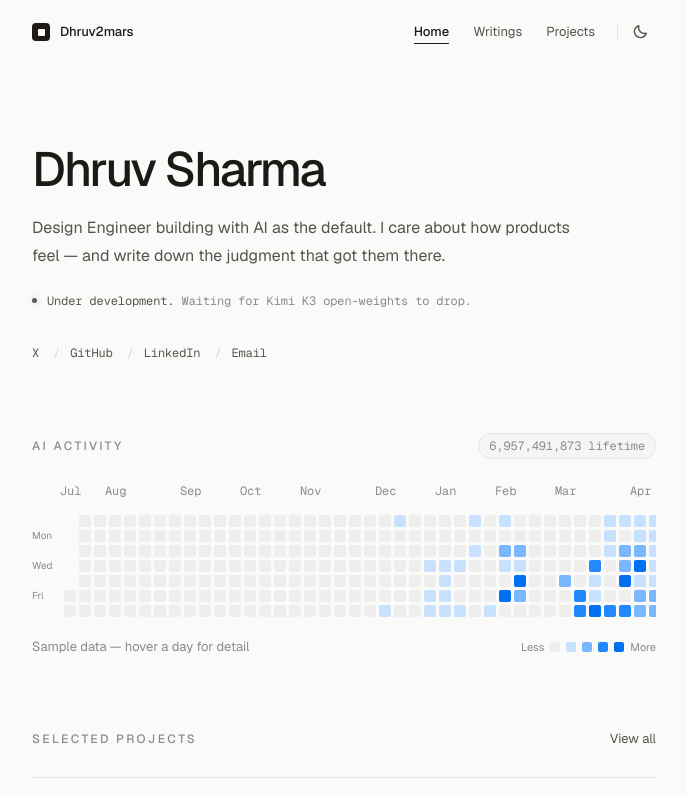
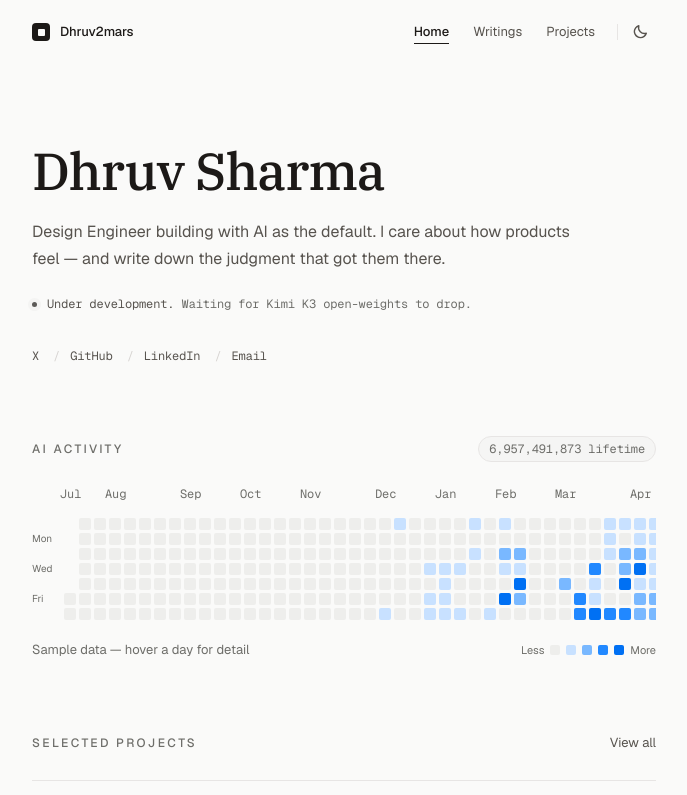
Before and after one commit to Dhruv2mars/portfolio, a Next.js app: page / in a window 1280 px wide. Shown: the top 795 px of the page, without its empty margins (296-983 px from the left). Built offline with nearby package versions, Linux system fonts and the light colour scheme.

Commit message:
feat: IBM Plex Serif display titles + AA-grade faint tokens
Entire-Checkpoint: f75685ba20cf

```diff
--- a/app/globals.css
+++ b/app/globals.css
@@ -11,12 +11,13 @@
 @theme {
   --font-sans: var(--font-geist-sans), ui-sans-serif, system-ui, sans-serif;
   --font-mono: var(--font-geist-mono), ui-monospace, monospace;
+  --font-serif: var(--font-display-serif), ui-serif, Georgia, serif;
 
   --color-background: #fafaf9;
   --color-background-muted: #f5f5f4;
   --color-foreground: #1c1917;
   --color-muted: #57534e;
-  --color-faint: #8b8b88;
+  --color-faint: #6e6e6a;
   --color-border: #e7e5e4;
   --color-border-strong: #d6d3d1;
   --color-surface: #ffffff;
@@ -35,7 +36,7 @@
   --color-background-muted: #1c1c1a;
   --color-foreground: #e9e9e7;
   --color-muted: #a6a6a1;
-  --color-faint: #767672;
+  --color-faint: #8f8f8a;
   --color-border: #2a2a28;
   --color-border-strong: #3a3a37;
   --color-surface: #1c1c1a;
@@ -118,7 +119,7 @@
 
 /* Type */
 .display-title {
-  @apply text-[2.25rem] font-medium leading-[1.05] tracking-[-0.045em] text-foreground text-pretty sm:text-[3rem];
+  @apply font-serif text-[2.5rem] font-medium leading-[1.04] tracking-[-0.02em] text-foreground text-pretty sm:text-[3.25rem];
 }
 
 .section-title {
@@ -416,6 +417,140 @@
   background-color: #58a6ff;
 }
 
+/* Live today cell — soft ring pulse, signals the projection is moving */
+.activity-cell-live {
+  position: relative;
+}
+
+.activity-cell-live::after {
+  content: "";
+  position: absolute;
+  inset: -2px;
+  border-radius: 3px;
+  border: 1px solid color-mix(in srgb, var(--color-accent) 65%, transparent);
+  animation: cell-ring 2.4s var(--ease-out-quad) infinite;
+  pointer-events: none;
+}
+
+@keyframes cell-ring {
+  0% {
+    transform: scale(1);
+    opacity: 0.9;
+  }
+  70%,
+  100% {
+    transform: scale(1.9);
+    opacity: 0;
+  }
+}
+
+/* Floating day tooltip — inverted ink, above the cell */
+.activity-tooltip {
+  position: fixed;
+  z-index: 50;
+  transform: translate(-50%, -100%);
+  white-space: nowrap;
+  border-radius: 6px;
+  background: var(--color-foreground);
+  color: var(--color-background);
+  padding: 0.3rem 0.55rem;
+  font-size: 11px;
+  line-height: 1.35;
+  font-family: var(--font-mono);
+  letter-spacing: -0.01em;
+  animation: command-fade 120ms var(--ease-out-quad);
+  pointer-events: none;
+}
+
+.activity-tooltip::after {
+  content: "";
+  position: absolute;
+  left: 50%;
+  bottom: -3px;
+  width: 7px;
+  height: 7px;
+  transform: translateX(-50%) rotate(45deg);
+  background: inherit;
+  border-radius: 1px;
+}
+
+.activity-tooltip-faint {
+  color: color-mix(in srgb, var(--color-background) 62%, transparent);
+}
+
+/* Command menu — one panel, no chrome beyond hairlines + type. */
+.command-overlay {
+  position: fixed;
+  inset: 0;
+  z-index: 60;
+  display: flex;
+  align-items: flex-start;
+  justify-content: center;
+  padding: 16vh 1.25rem 1.25rem;
+  background: color-mix(in srgb, var(--color-background) 62%, transparent);
+  animation: command-fade 140ms var(--ease-out-quad);
+}
+
+.command-panel {
+  width: min(92vw, 28rem);
+  border-radius: 12px;
+  border: 1px solid var(--color-border);
+  background: var(--color-background);
+  box-shadow:
+    0 0 0 1px color-mix(in srgb, var(--color-foreground) 4%, transparent),
+    0 24px 70px -20px color-mix(in srgb, var(--color-foreground) 35%, transparent);
+  animation: command-pop 180ms var(--ease-out-expo);
+}
+
+@keyframes command-fade {
+  from {
+    opacity: 0;
+  }
+}
+
+@keyframes command-pop {
+  from {
+    opacity: 0;
+    transform: translateY(-6px) scale(0.985);
+  }
+}
+
+.command-row {
+  display: flex;
+  width: 100%;
+  align-items: center;
+  justify-content: space-between;
+  gap: 0.75rem;
+  border-radius: 6px;
+  padding: 0.5rem 0.75rem;
+  text-align: left;
+  font-size: 13px;
+  color: var(--color-muted);
+  transition:
+    background-color 100ms var(--ease-out-quad),
+    color 100ms var(--ease-out-quad);
+}
+
+.command-row-active {
+  background: var(--color-background-muted);
+  color: var(--color-foreground);
+}
+
+.kbd {
+  display: inline-flex;
+  min-height: 1.25rem;
+  align-items: center;
+  border-radius: 5px;
+  border: 1px solid var(--color-border);
+  background: var(--color-background-muted);
+  padding: 0 0.375rem;
+  font-family: var(--font-mono);
+  font-size: 10px;
+  line-height: 1;
+  color: var(--color-faint);
+  text-transform: uppercase;
+}
+
 @media (prefers-reduced-motion: reduce) {
   html {
     scroll-behavior: auto;
@@ -428,6 +563,11 @@
     transition: none !important;
   }
 
+  .command-overlay,
+  .command-panel {
+    animation: none !important;
+  }
+
   .reveal {
     animation: none;
     opacity: 1;
@@ -437,4 +577,13 @@
   .status-dot::before {
     animation: none;
   }
+
+  .activity-cell-live::after {
+    animation: none;
+    opacity: 0;
+  }
+
+  .activity-tooltip {
+    animation: none;
+  }
 }
--- a/app/layout.tsx
+++ b/app/layout.tsx
@@ -1,4 +1,5 @@
 import type { Metadata } from "next";
+import { IBM_Plex_Serif } from "next/font/google";
 import { GeistSans } from "geist/font/sans";
 import { GeistMono } from "geist/font/mono";
 import { Analytics } from "@vercel/analytics/next";
@@ -6,6 +7,7 @@ import { SpeedInsights } from "@vercel/speed-insights/next";
 import { ThemeProvider } from "@/components/theme-provider";
 import { SiteHeader } from "@/components/site-header";
 import { SiteFooter } from "@/components/site-footer";
+import { CommandMenu } from "@/components/command-menu";
 import { FOCUSABLE_CHROME } from "@/lib/a11y";
 import { ogImagePath } from "@/lib/discovery";
 import { serializeJsonLd } from "@/lib/json-ld";
@@ -40,6 +42,15 @@ export const metadata: Metadata = {
   },
 };
 
+/** Display serif — editorial voice, used only for .display-title. */
+const displaySerif = IBM_Plex_Serif({
+  weight: ["400", "500"],
+  style: ["normal", "italic"],
+  subsets: ["latin"],
+  variable: "--font-display-serif",
+  display: "swap",
+});
+
 const jsonLd = {
   "@context": "https://schema.org",
   "@graph": [
@@ -69,7 +80,7 @@ export default function RootLayout({
   return (
     <html
       lang="en"
-      className={`${GeistSans.variable} ${GeistMono.variable}`}
+      className={`${GeistSans.variable} ${GeistMono.variable} ${displaySerif.variable}`}
       suppressHydrationWarning
     >
       <body className="relative flex min-h-[100dvh] flex-col">
@@ -90,6 +101,7 @@ export default function RootLayout({
             {children}
           </main>
           <SiteFooter />
+          <CommandMenu />
         </ThemeProvider>
         <Analytics />
         <SpeedInsights />
```
